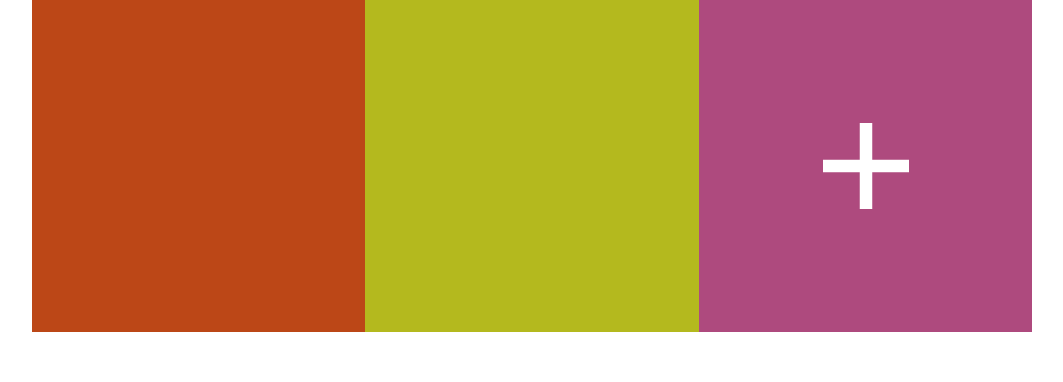
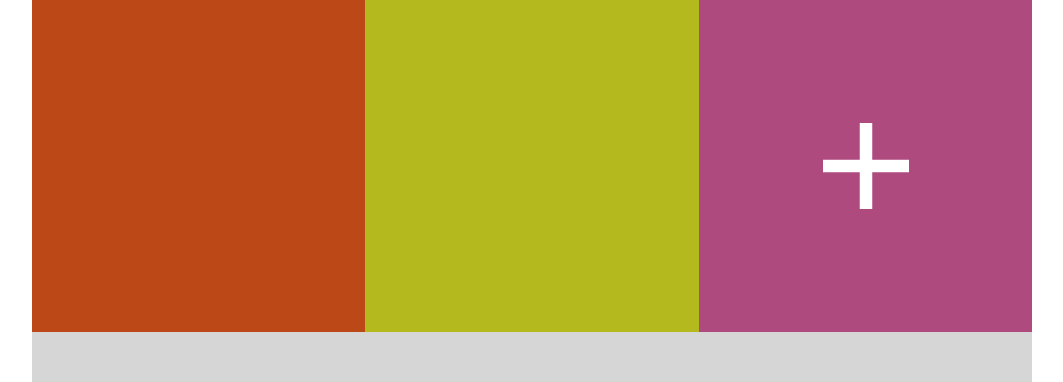
Before and after one commit to atrope/introcloud, a PHP site: page /exercises/ex2/layout3.html in a window 1280 px wide. Shown: the part 1255-1637 px from the top of the page, without its empty margins (108-1171 px from the left). Before the commit the page ends 1587 px from the top, so only its background shows below. Run offline with PHP 8.4, Linux system fonts and the light colour scheme; some libraries are stand-ins or nearby versions.

Commit message:
forgot Footer

```diff
--- a/exercises/ex2/css/style3.css
+++ b/exercises/ex2/css/style3.css
@@ -60,6 +60,10 @@ nav li a:hover {
 .square:last-child{
   background: url("../img/white_plus.png") no-repeat center;
 }
+.clear{clear: both;}
+footer {
+    height: 50px;
+}
 @media only screen and (max-width: 767px){
   .square { width: 50%;   padding-bottom: 50%;}
   nav li a { padding: 12px 5%}
```
